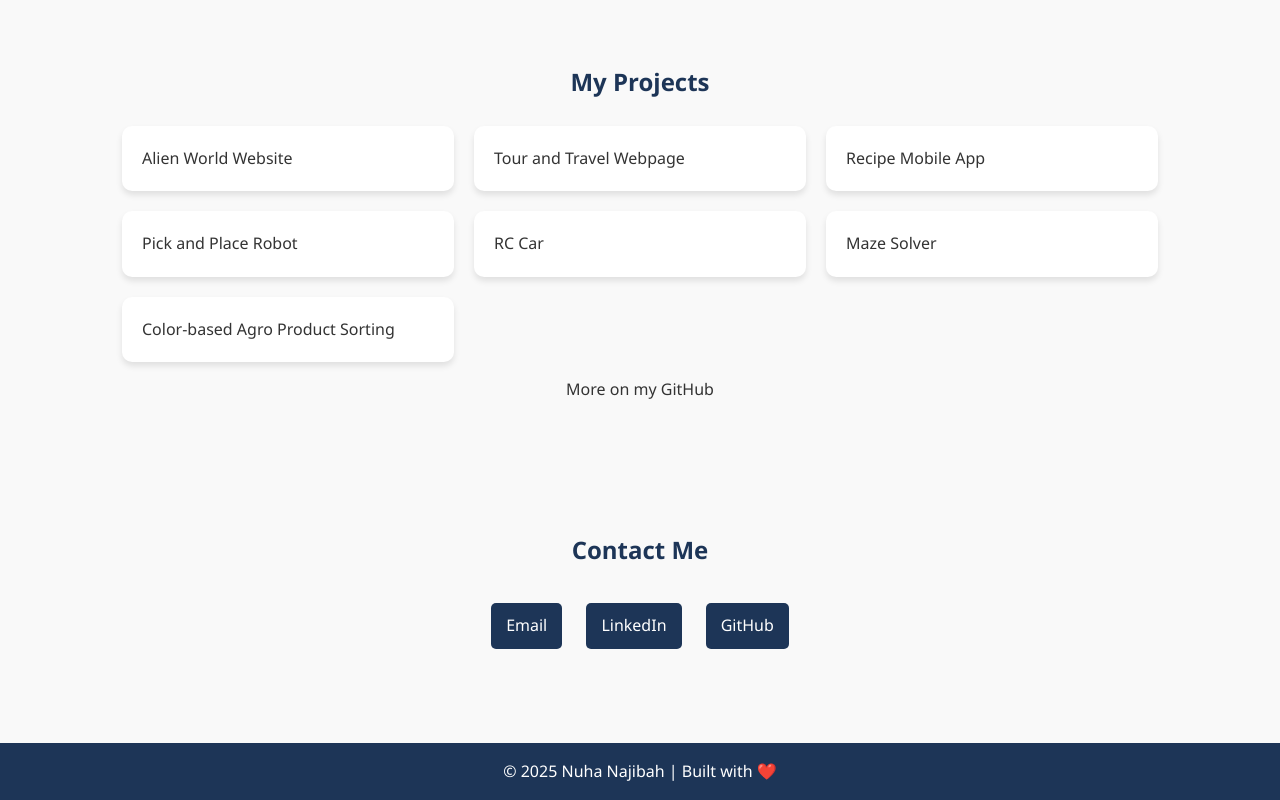
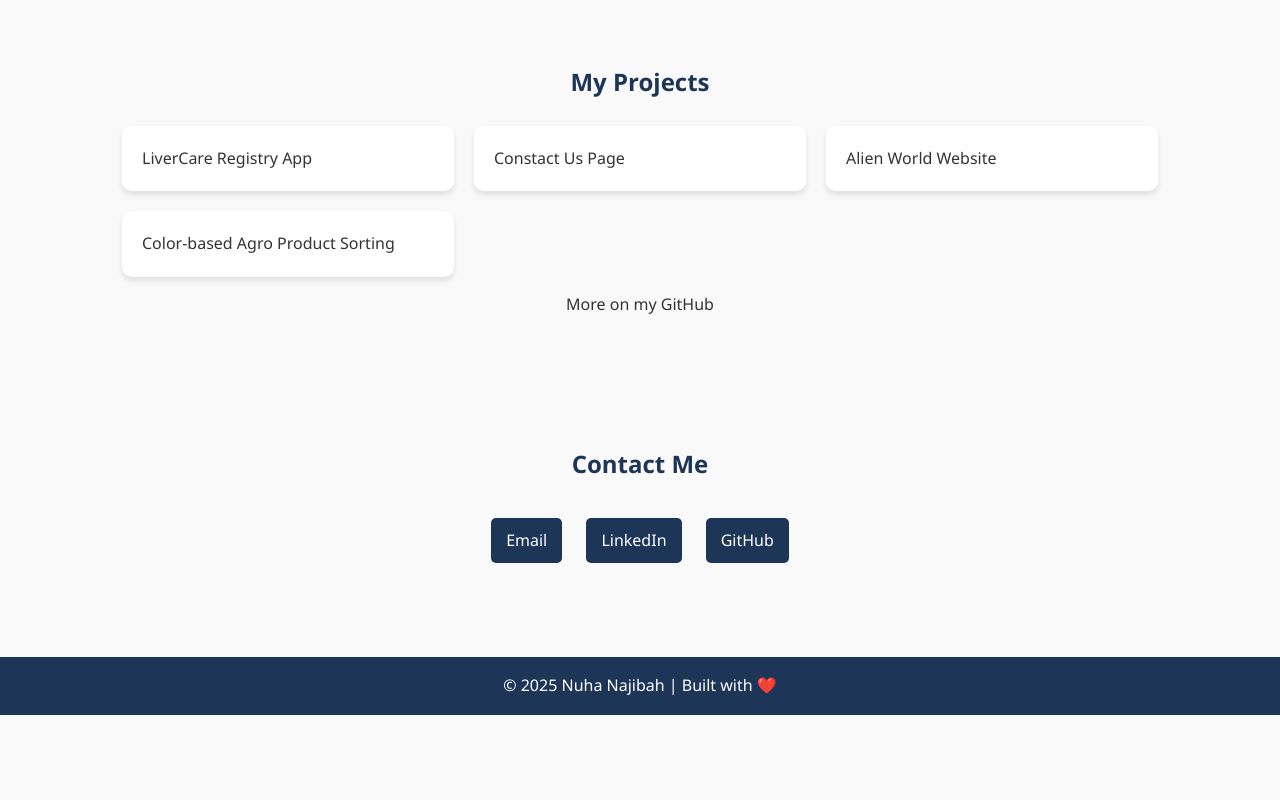
Before and after one commit to nuha319/My-Portfolio, a plain HTML site: page index.html in a window 1280 px wide. Shown: the part 1320-2120 px from the top of the page. After the commit the page ends 2035 px from the top, so only its background shows below. Drawn offline with Linux system fonts and the light colour scheme.

Commit message:
second commit

```diff
--- a/index.html
+++ b/index.html
@@ -58,12 +58,9 @@
   <section id="projects">
     <h2>My Projects</h2>
     <div class="projects">
+      <div class="project-card">LiverCare Registry App</div>
+      <div class="project-card">Constact Us Page</div>
       <div class="project-card">Alien World Website</div>
-      <div class="project-card">Tour and Travel Webpage</div>
-      <div class="project-card">Recipe Mobile App</div>
-      <div class="project-card">Pick and Place Robot</div>
-      <div class="project-card">RC Car</div>
-      <div class="project-card">Maze Solver</div>
       <div class="project-card">Color-based Agro Product Sorting</div>
     </div>
     <p style="text-align:center;margin-top:15px;">
```
